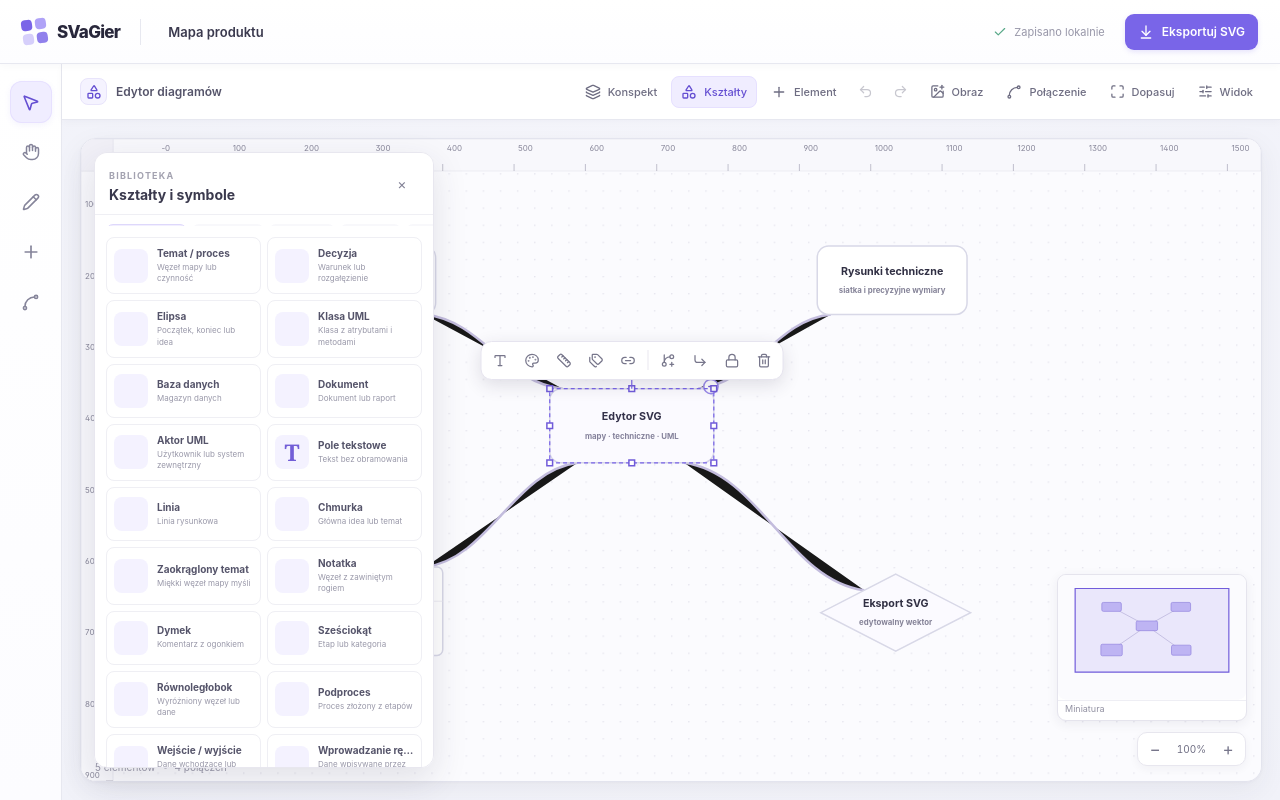
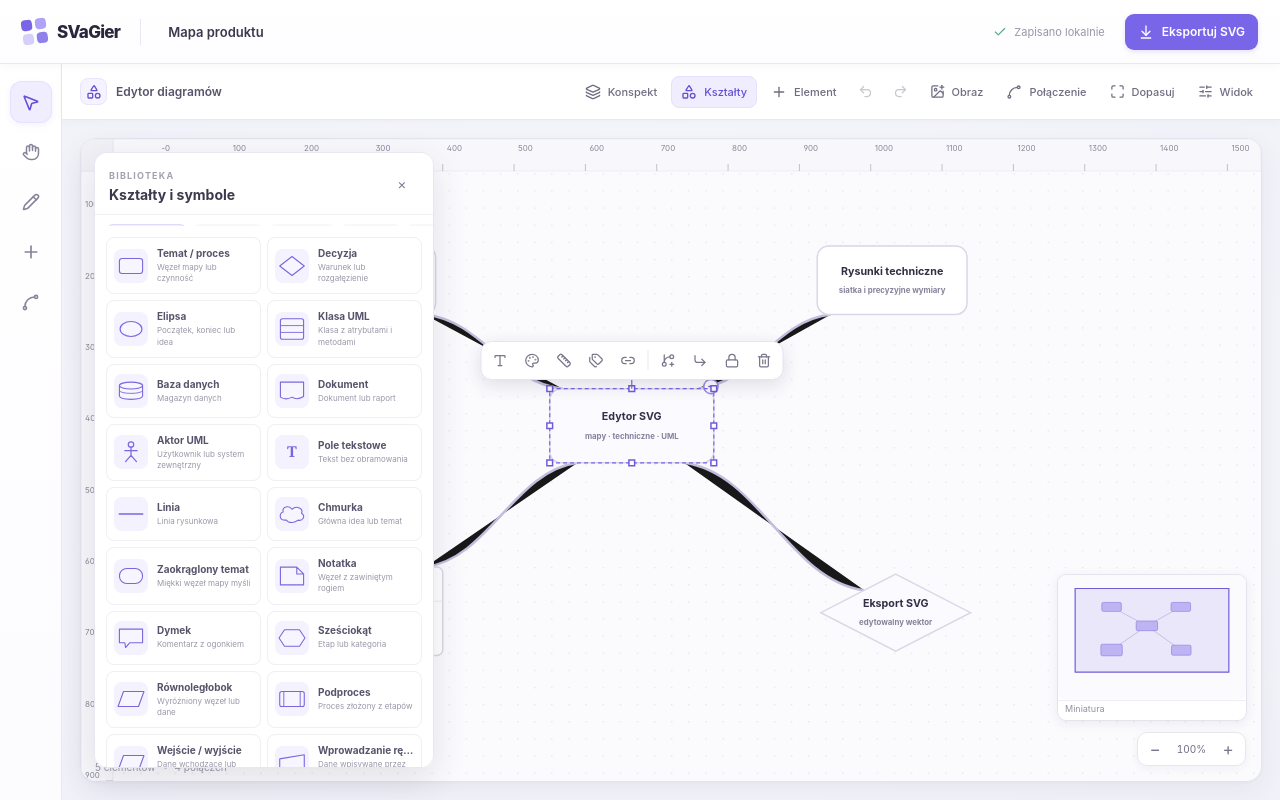
Before and after one commit to DaWitt99/SVaGier, a React (Vite) app: page / in a window 1280 px wide. Both pictures are taken after a click on the button "Kształty". Built offline with nearby package versions, Linux system fonts and the light colour scheme.

Commit message:
Render shape library previews as SVG

```diff
--- a/src/components/ShapeLibraryPanel.tsx
+++ b/src/components/ShapeLibraryPanel.tsx
@@ -71,7 +71,9 @@ export default function ShapeLibraryPanel({ onAdd, onSelectFreehand, onClose }:
       <div className="shape-library-grid">
         {items.map((item) => (
           <button key={item.kind} type="button" className="shape-library-item" onClick={() => onAdd(item.kind, item.title, item.width, item.height)}>
-            <span className={`shape-library-glyph glyph-${item.kind}`} title={item.glyph}><ShapePreview kind={item.kind} /></span>
+            <span className={`shape-library-glyph glyph-${item.kind}`} title={item.glyph}>
+              <svg viewBox="0 0 44 36" aria-hidden="true"><ShapePreview kind={item.kind} /></svg>
+            </span>
             <span className="shape-library-copy"><strong>{item.title}</strong><small>{item.description}</small></span>
           </button>
         ))}
```
